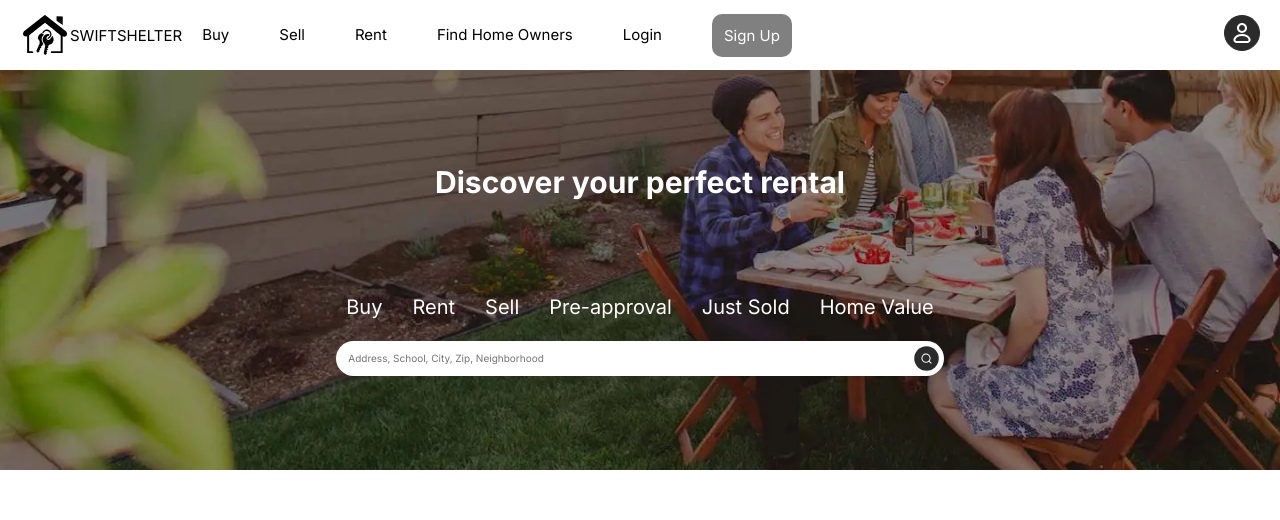
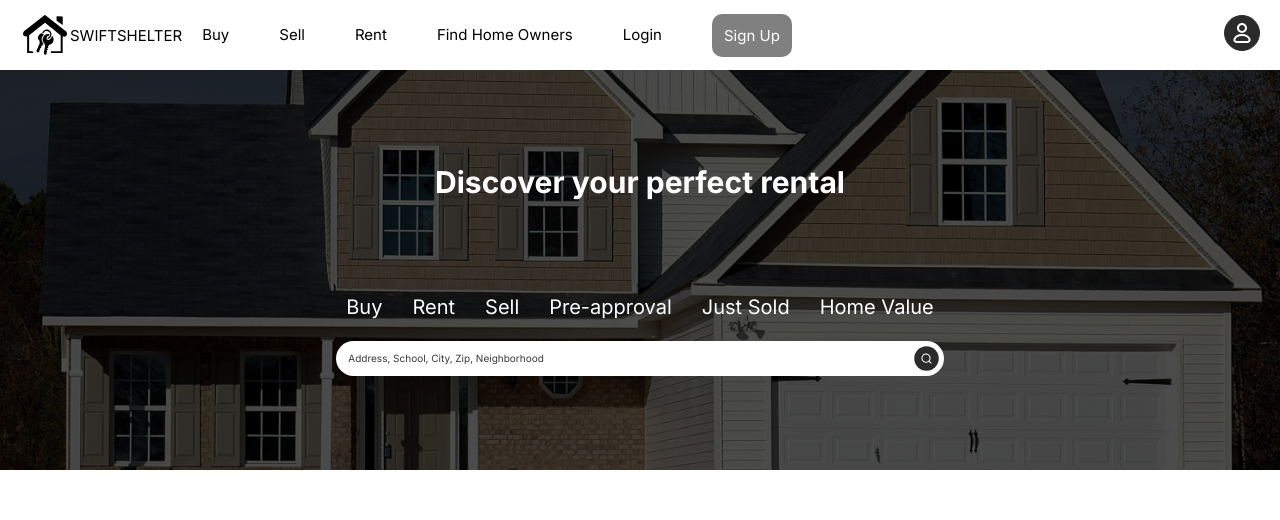
Before and after one commit to swiftshelter/swiftshelter-frontend, a React (Vite) app: page / in a window 1280 px wide. Shown: the top 520 px of the page. Built offline with nearby package versions, Linux system fonts and the light colour scheme.

Commit message:
Changed the background image of hero section, and made the nav-list-item navigable with keyboard

```diff
--- a/src/components/Hero/hero.jsx
+++ b/src/components/Hero/hero.jsx
@@ -1,18 +1,30 @@
 import searchBtn from "../../assets/images/2-hero/search-btn.svg";
 import "./hero.scss";
 const Hero = () => {
+  // Defining the list items
+  const listItems = [
+    "Buy",
+    "Rent",
+    "Sell",
+    "Pre-approval",
+    "Just Sold",
+    "Home Value",
+  ];
+
   return (
     <section className="hero">
       <h1 className="hero__header">Discover your perfect rental</h1>
       <div>
-        <ul className="hero__list">
-          <li className="hero__list-item">Buy</li>
-          <li className="hero__list-item">Rent</li>
-          <li className="hero__list-item">Sell</li>
-          <li className="hero__list-item">Pre-approval</li>
-          <li className="hero__list-item">Just Sold</li>
-          <li className="hero__list-item">Home Value</li>
-        </ul>
+        {/* Render the list items conditionally */}
+        {listItems.length > 0 && (
+          <ul className="hero__list">
+            {listItems.map((item, index) => (
+              <li key={index} tabIndex={0} className="hero__list-item">
+                {item}
+              </li>
+            ))}
+          </ul>
+        )}
         <div className="hero_input-container">
           <input
             className="hero__input-field"
--- a/src/components/Hero/hero.scss
+++ b/src/components/Hero/hero.scss
@@ -1,6 +1,8 @@
 /* HERO SECTION */
 .hero {
-  background-image: url("../../assets/images/2-hero/hero-bg-image.png");
+  background-image: url("../../assets/images/2-hero/pexels-home-image.jpg");
+  background-color: rgba(0, 0, 0, 0.7);
+  background-blend-mode: darken;
   background-repeat: no-repeat;
   background-position: center;
   background-size: cover;
@@ -86,6 +88,10 @@
   outline: 1px solid rgb(var(--light-grey));
   border-radius: 20px;
 }
+.hero__input-field::placeholder {
+  color: rgb(59, 57, 57); // making the placeholder text moore visible
+}
+
 .search-btn {
   border: transparent;
   transition: var(--transition);
@@ -108,10 +114,6 @@
   .hero__list {
     font-size: var(--font-small);
   }
-
-  .hero {
-    background-image: url("../../assets/images/2-hero/hero-rent-desktop-xl.webp.png");
-  }
   .hero__footer {
     justify-content: center;
     gap: 2rem;
--- a/src/components/Nav/nav.jsx
+++ b/src/components/Nav/nav.jsx
@@ -35,17 +35,17 @@ const Nav = () => {
         &equiv;
       </span>
 
-        <Link to="/">
+      <Link to="/">
         <figure className="brand-image-container">
           <img className="brand-image" src={keyIcon} alt="" />
           <span className="brand-name">swiftshelter</span>
         </figure>
-        </Link>
+      </Link>
 
       <NavList navList={navList} />
 
       <div className="user-profile-image">
-        <img src={userAvatar} alt="user image" />
+        <img src={userAvatar} alt="user image" tabIndex={0} />
       </div>
     </nav>
   );
--- a/src/components/Nav/nav.scss
+++ b/src/components/Nav/nav.scss
@@ -25,25 +25,25 @@
   transform: rotate(45deg);
 }
 
-
-
 .nav__list-item {
   list-style-type: none;
   font-size: var(--font-extra-small);
-  border-bottom: 2px solid transparent;
-  margin-inline: 2rem;
+  border-bottom: 1px solid transparent;
+  margin: 1rem 2rem;
   transition: var(--transition);
-    &:hover {
-      border-bottom: 2px solid rgb(59, 57, 57);
-      cursor: pointer;
-      color: rgb(var(--light-grey));
-      // padding-inline-start: 1rem;
-    }
+  &:hover {
+    border-bottom: 1px solid rgb(59, 57, 57);
+    cursor: pointer;
+    color: rgb(var(--light-grey));
+    //padding-inline-start: 1rem;
   }
-
+}
 
 .user-profile-image {
-  border-radius: 50%;
+  transition: var(--transition);
+}
+.user-profile-image:hover {
+  cursor: pointer;
 }
 
 .nav__list {
@@ -57,14 +57,11 @@
   top: -100vh;
   left: 0;
   padding-block: 2rem;
-  scroll-margin-block-start: 5rem;
-  transition: width 700ms ease-in-out;
+  transition: all;
 }
 .nav__list.nav__list-visible {
-  top: 5rem;
+  top: 7rem;
   max-height: 100vh;
-  width: 100%;
-  transition: all 700ms ease-in-out;
 }
 
 .signup-button {
```
Also changed, not shown: src/assets/images/2-hero/pexels-home-image.jpg (added).
